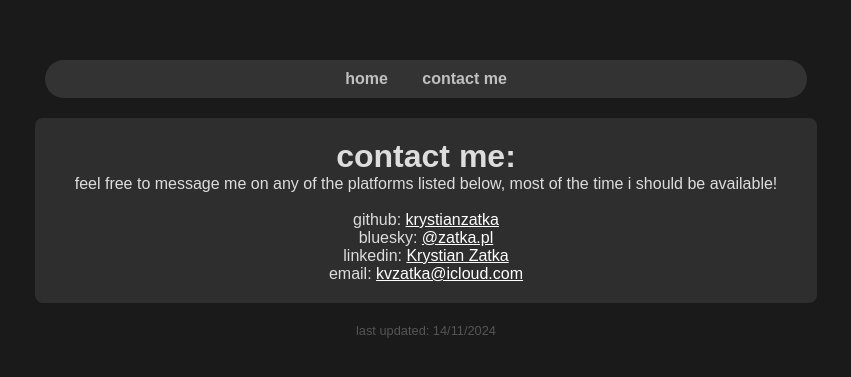
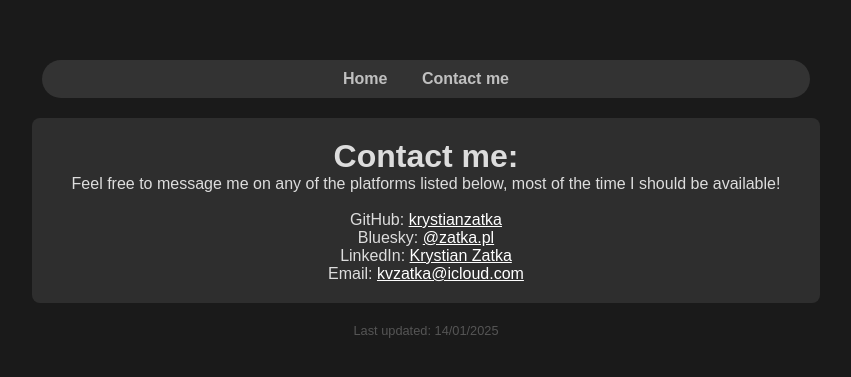
Before and after one commit to krystianzatka/zatka.dev, a plain HTML site: page contact.html in a window 1280 px wide. Shown: the part 201-578 px from the top of the page, without its empty margins (214-1065 px from the left). Drawn offline with Linux system fonts and the light colour scheme.

Commit message:
Update contact.html
capital letters

```diff
--- a/contact.html
+++ b/contact.html
@@ -9,24 +9,24 @@
 <body>
     <div class="bar">
         <nav>
-            <a href="index.html">home</a>
-            <a href="contact.html">contact me</a>
+            <a href="index.html">Home</a>
+            <a href="contact.html">Contact me</a>
         </nav>
         <div class="about">
             <div class="details">
-                <h1>contact me:</h1>
-                <p>feel free to message me on any of the platforms listed below, most of the time i should be available!</p>
+                <h1>Contact me:</h1>
+                <p>Feel free to message me on any of the platforms listed below, most of the time I should be available!</p>
             </div>
             <br>
             <div class="description-1">
-                <p>github: <a href="https://github.com/krystianzatka">krystianzatka</a></p>
-                <p>bluesky: <a href="https://bsky.app/profile/zatka.pl">@zatka.pl</a></p>
-                <p>linkedin: <a href="https://linkedin.com/in/krystianzatka/">Krystian Zatka</a></p>
-                <p>email: <a href="mailto:kvzaka@icloud.com">kvzatka@icloud.com</a></p>
+                <p>GitHub: <a href="https://github.com/krystianzatka">krystianzatka</a></p>
+                <p>Bluesky: <a href="https://bsky.app/profile/zatka.pl">@zatka.pl</a></p>
+                <p>LinkedIn: <a href="https://linkedin.com/in/krystianzatka/">Krystian Zatka</a></p>
+                <p>Email: <a href="mailto:kvzaka@icloud.com">kvzatka@icloud.com</a></p>
             </div>
         </div>
         <div class="footer">
-            last updated: 14/11/2024
+            Last updated: 14/01/2025
         </div>
     </div>
 </body>
```
